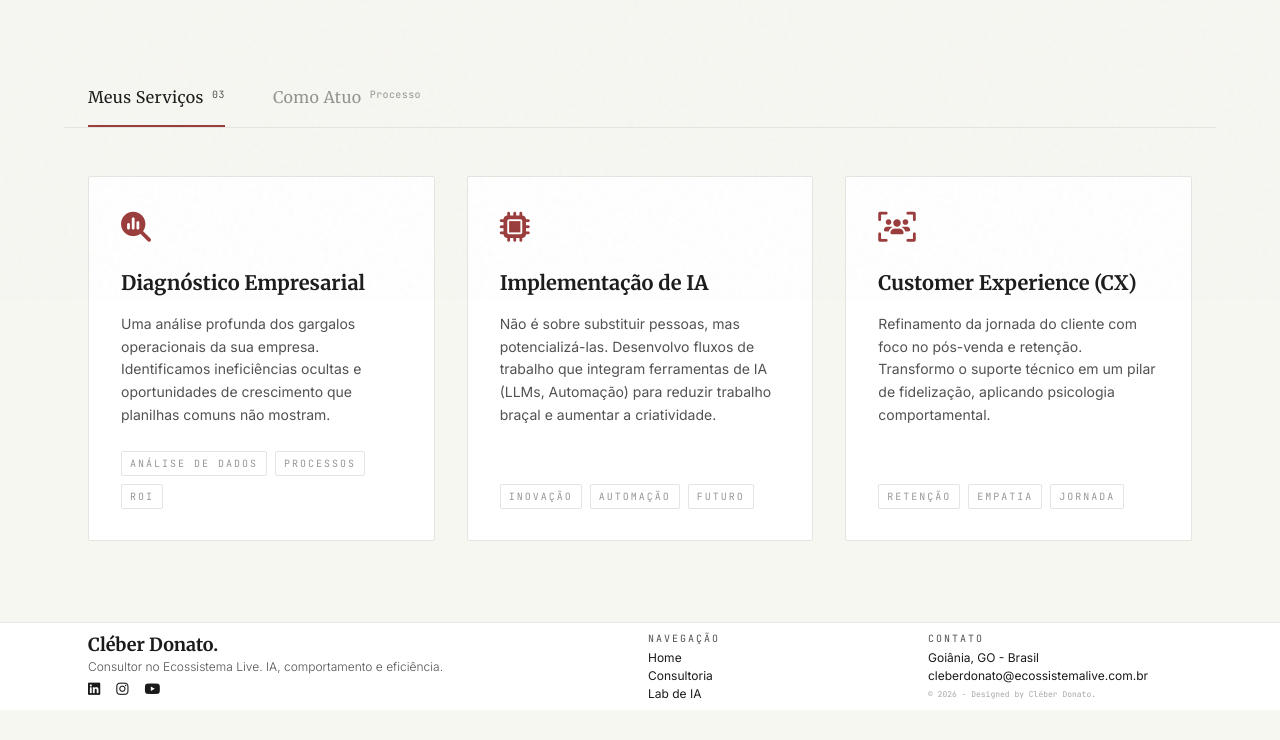
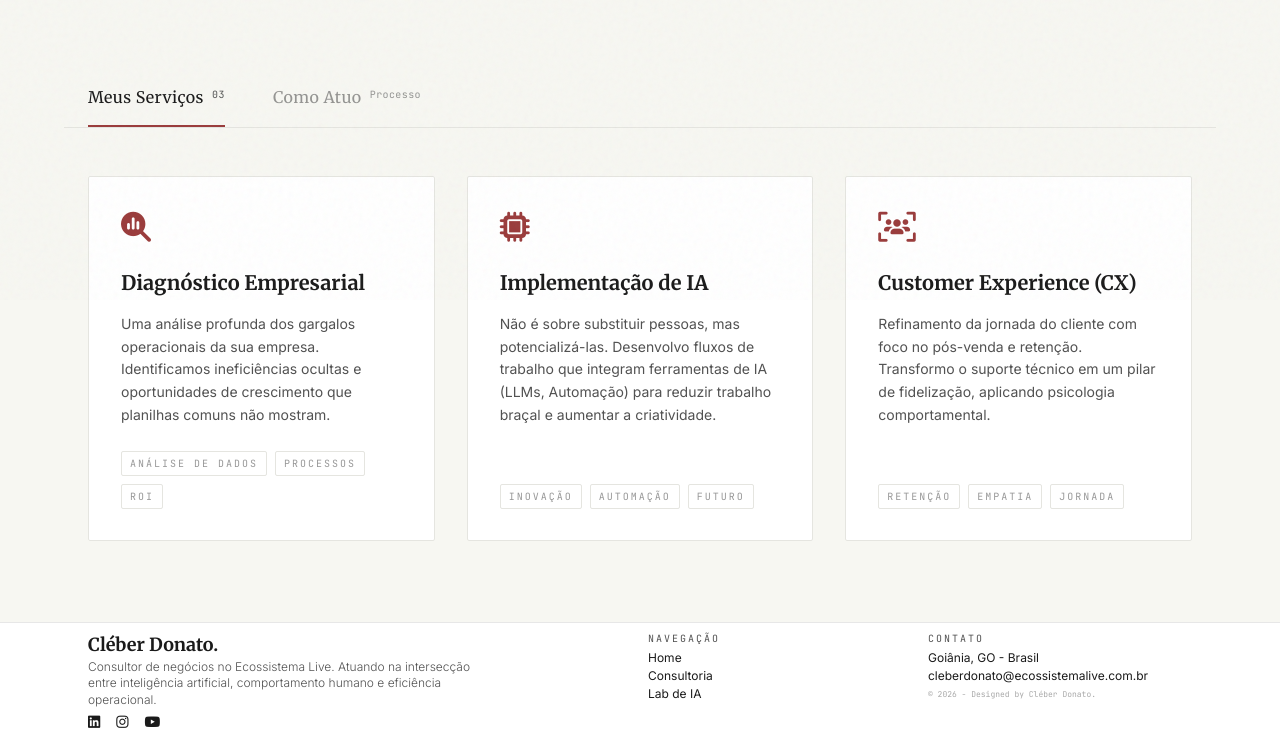
Before and after one commit to Clebito2/Blog_Cleber, a website: page consultoria.html in a window 1280 px wide. Shown: the part 500-1240 px from the top of the page. Before the commit the page ends 1210 px from the top, so only its background shows below. Drawn offline with nearby package versions, Linux system fonts and the light colour scheme.

Commit message:
fix: restaura texto original do rodape mantendo layout compacto

```diff
--- a/consultoria.html
+++ b/consultoria.html
@@ -366,7 +366,8 @@
                 <div class="col-span-2">
                     <h4 class="font-serif text-lg font-bold text-charcoal mb-0">Cléber Donato.</h4>
                     <p class="font-sans text-slate font-light leading-snug text-xs max-w-sm mb-1">
-                        Consultor no Ecossistema Live. IA, comportamento e eficiência.
+                        Consultor de negócios no Ecossistema Live. Atuando na intersecção entre inteligência artificial,
+                        comportamento humano e eficiência operacional.
                     </p>
                     <div class="flex gap-4 text-charcoal text-sm">
                         <a href="https://www.linkedin.com/in/cl%C3%A9ber-donato-78b653204/" target="_blank"
```
Also changed, not shown: index.html (+2 -1 lines).
